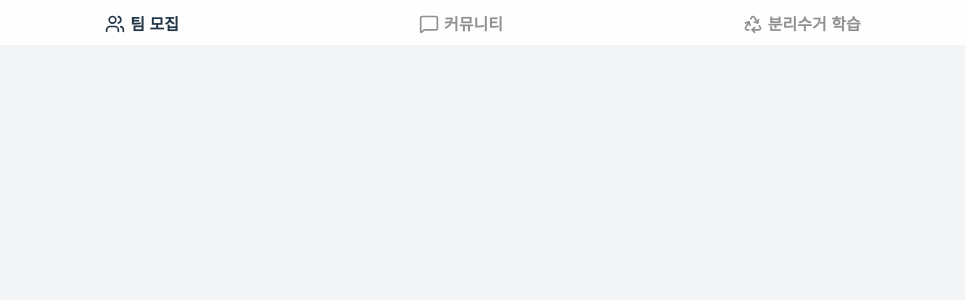
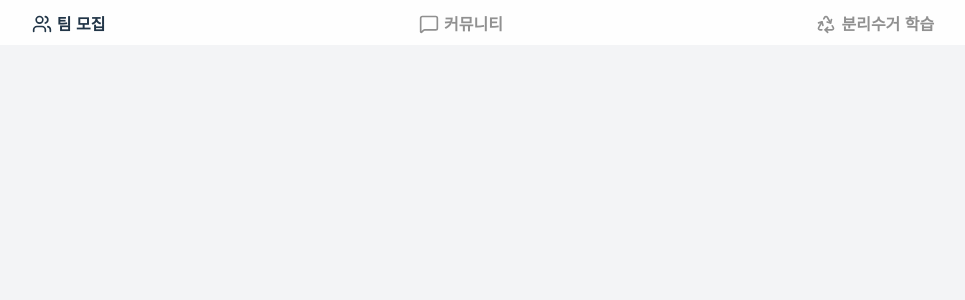
Before and after one commit to konempty/GreenMate-FE-T2, a React (Vite) app: page /post in a window 1280 px wide. Shown: the top 300 px of the page, without its empty margins (157-1122 px from the left). Built offline with nearby package versions, Linux system fonts and the light colour scheme.

Commit message:
TEAM2-65 제미나이 리뷰 1차 반영

```diff
--- a/src/components/PageNavigation.tsx
+++ b/src/components/PageNavigation.tsx
@@ -1,34 +1,29 @@
-import { Link, useLocation } from "react-router-dom";
+import { NavLink } from "react-router-dom";
 import { Users, MessageSquare, Recycle } from "lucide-react";
 
 import "../styles/PageNavigation.css";
 
+const navItems = [
+  { to: "/post", Icon: Users, text: "팀 모집" },
+  { to: "/community", Icon: MessageSquare, text: "커뮤니티" },
+  { to: "/recycling-education", Icon: Recycle, text: "분리수거 학습" },
+];
+
 export const PageNavigation = () => {
-  const location = useLocation(); // 현재 경로 가져오기
-
   return (
-    <div className="page-nav">
-      <Link
-        to="/post"
-        className={`page-nav-button ${location.pathname === "/post" ? "active" : ""}`}
-      >
-        <Users size={20} className="page-nav-icon" />
-        <text className="page-nav-text">팀 모집</text>
-      </Link>
-      <Link
-        to="/community"
-        className={`page-nav-button ${location.pathname === "/community" ? "active" : ""}`}
-      >
-        <MessageSquare size={20} className="page-nav-icon" />
-        <text className="page-nav-text">커뮤니티</text>
-      </Link>
-      <Link
-        to="/recycling-education"
-        className={`page-nav-button ${location.pathname === "/recycling-education" ? "active" : ""}`}
-      >
-        <Recycle size={20} className="page-nav-icon" />
-        <text className="page-nav-text">분리수거 학습</text>
-      </Link>
-    </div>
+    <nav className="page-nav">
+      {navItems.map(({ to, Icon, text }) => (
+        <NavLink
+          key={to}
+          to={to}
+          className={({ isActive }) =>
+            `page-nav-button ${isActive ? "active" : ""}`
+          }
+        >
+          <Icon size={20} className="page-nav-icon" />
+          <span className="page-nav-text">{text}</span>
+        </NavLink>
+      ))}
+    </nav>
   );
 };
--- a/src/styles/PageNavigation.css
+++ b/src/styles/PageNavigation.css
@@ -6,14 +6,14 @@
 }
 
 .page-nav {
-  width : 95%;
-  height : 45px;
+  width: 95%;
+  height: 45px;
   margin: 0 auto; /* 수평 중앙 정렬 */
 
   display: flex;
   justify-content: center;
   align-items: center;
-  gap: 200px;
+  justify-content: space-around;
 
   background: var(--color-nav-background);
   padding: 10px 0;
@@ -42,10 +42,7 @@
   position: relative;
 }
 
-.page-nav-button:hover {
-  color: var(--color-nav-choice-true);
-}
-
+.page-nav-button:hover,
 .page-nav-button.active {
   color: var(--color-nav-choice-true);
 }
```
